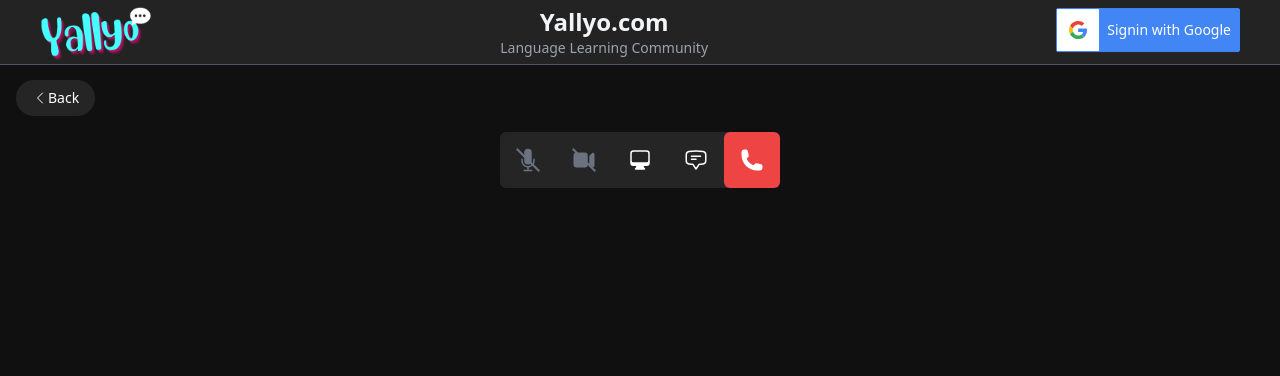
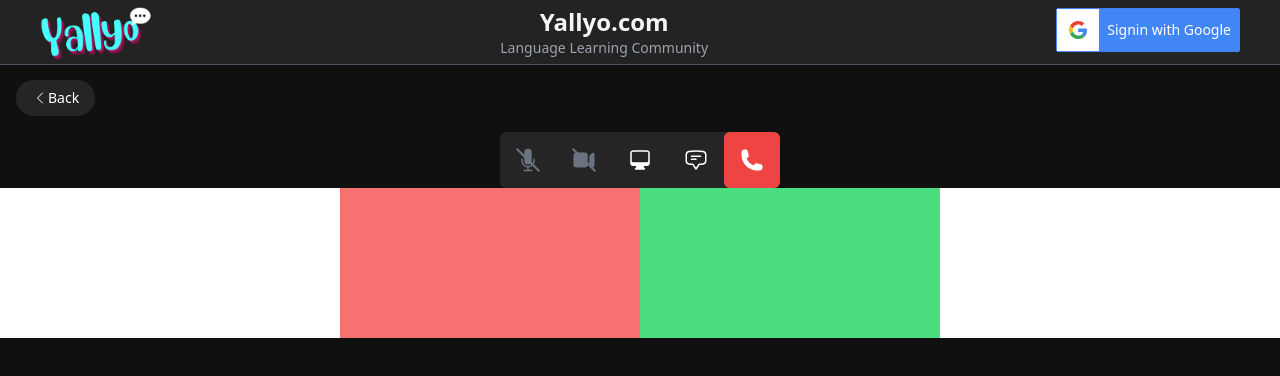
Before and after one commit to goffxnca/yallyo-web, a Next.js app: page /rooms/1 in a window 1280 px wide. Shown: the top 376 px of the page. Built offline with nearby package versions, Linux system fonts and the light colour scheme; no server answers.

Commit message:
styles stuff

```diff
--- a/src/components/Session/SessionContainer.tsx
+++ b/src/components/Session/SessionContainer.tsx
@@ -237,13 +237,23 @@ const RoomSession = () => {
 
         <SessionControlList onToggleCam={toggleCam} onToggleVoice={toggleMic} />
 
-        <div className="video-container">
+        <div className="flex bg-white justify-center">
           <div className="bg-red-400">
-            <video id="localUser" autoPlay playsInline />
+            <video
+              id="localUser"
+              autoPlay
+              playsInline
+              style={{ objectFit: "cover" }}
+            />
           </div>
 
-          <div className="bg-red-400">
-            <video id="remoteUser" autoPlay playsInline />
+          <div className="bg-green-400">
+            <video
+              id="remoteUser"
+              autoPlay
+              playsInline
+              style={{ objectFit: "cover" }}
+            />
           </div>
           {/* <video width={600} id="cool2" autoPlay /> */}
         </div>
@@ -258,7 +268,7 @@ const RoomSession = () => {
           src="https://www.youtube.com/embed/tgbNymZ7vqY"
         ></iframe> */}
 
-        <SessionContent />
+        {/* <SessionContent /> */}
       </div>
 
       {/* {controls.chatOn && <SessionChatSidebar />} */}
```
